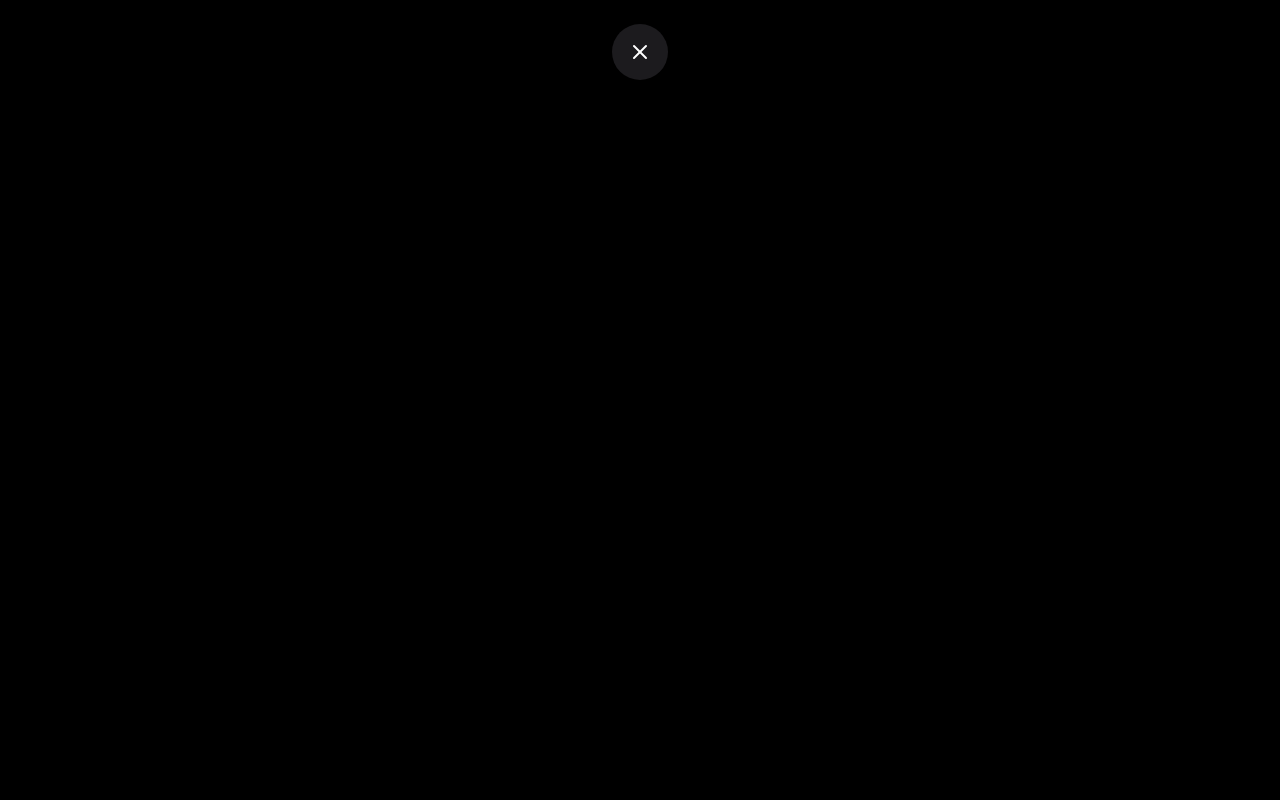
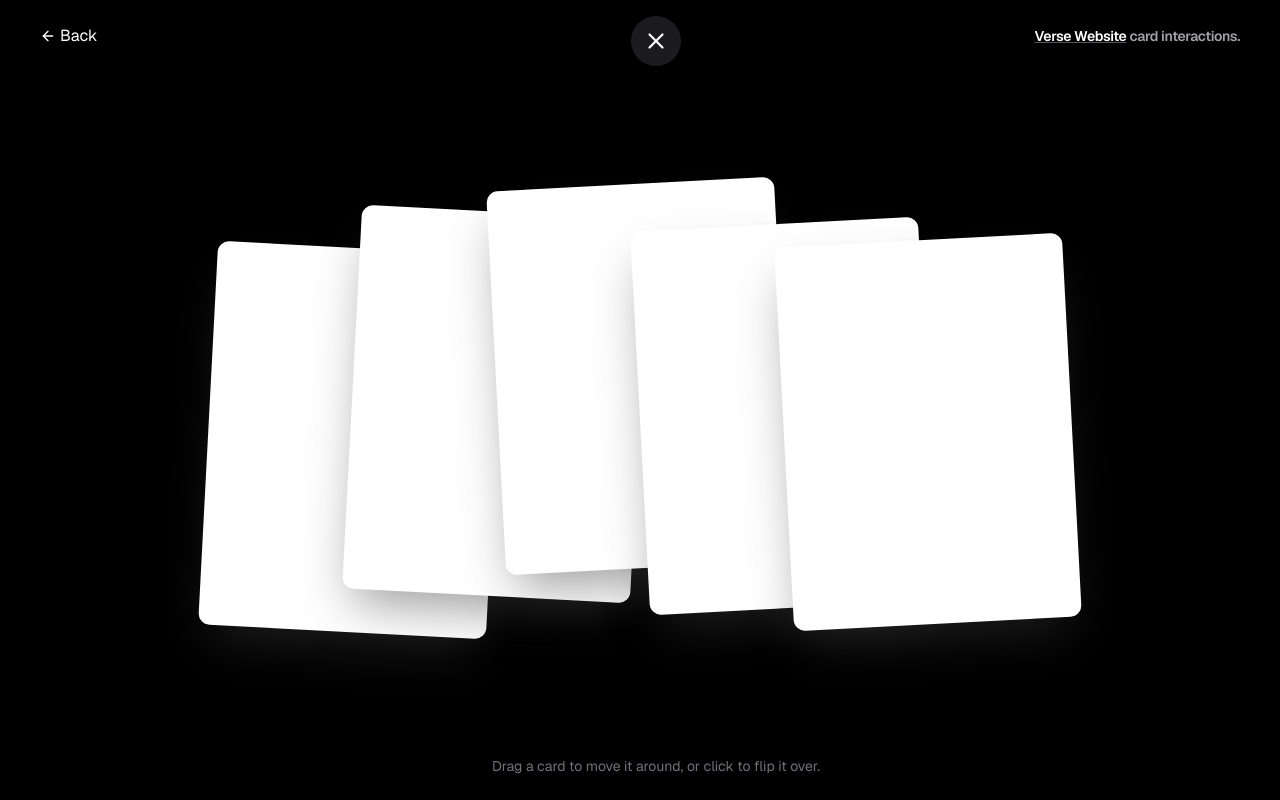
Before and after one commit to Jeff-Maina/lab, a Next.js app: page /projects/verse_website_card_interaction in a window 1280 px wide. Both pictures are taken after a click on the button 640 px from the left and 400 px from the top of the page. Built offline with nearby package versions, Linux system fonts and the light colour scheme.

Commit message:
Add cards

```diff
--- /dev/null
+++ b/src/app/projects/verse_website_card_interaction/comps/ProjectCard.tsx
@@ -0,0 +1,94 @@
+import { FC } from "react";
+import { ProjectCardProps } from "./interfaces";
+
+const ProjectsList = ["Craft", "Lab", "Things", "Thoughts", "Notes"];
+
+export const CraftProjectCard: FC<ProjectCardProps> = ({
+  index,
+  updateActiveProjectIndex,
+  activeProjectIndex,
+  project,
+}) => {
+  return (
+    <div
+      style={{
+        zIndex: index * 10,
+      }}
+      className="w-72 h-96 bg-white rounded-[0.7rem] shadow-2xl shadow-[#3a3a3a]/50 absolute -translate-x-[100%] translate-y-10 rotate-[3deg]"
+    >
+      {/* <p>{project}</p> */}
+    </div>
+  );
+};
+
+export const LabProjectCard: FC<ProjectCardProps> = ({
+  index,
+  updateActiveProjectIndex,
+  activeProjectIndex,
+  project,
+}) => {
+  return (
+    <div
+      style={{
+        zIndex: index * 10,
+      }}
+      className="w-72 h-96 bg-white rounded-[0.7rem] shadow-2xl shadow-[#3a3a3a]/50 absolute -translate-x-[50%] translate-y-1 rotate-[3deg]"
+    >
+      {/* <p>{project}</p> */}
+    </div>
+  );
+};
+
+export const ThingsProjectCard: FC<ProjectCardProps> = ({
+  index,
+  updateActiveProjectIndex,
+  activeProjectIndex,
+  project,
+}) => {
+  return (
+    <div
+      style={{
+        zIndex: index * 10,
+      }}
+      className="w-72 h-96 bg-white rounded-[0.7rem] shadow-2xl shadow-[#3a3a3a]/50 absolute -translate-x-[0%] -translate-y-6 -rotate-[3deg]"
+    >
+      {/* <p>{project}</p> */}
+    </div>
+  );
+};
+
+export const ThoughtsProjectCard: FC<ProjectCardProps> = ({
+  index,
+  updateActiveProjectIndex,
+  activeProjectIndex,
+  project,
+}) => {
+  return (
+    <div
+      style={{
+        zIndex: index * 10,
+      }}
+      className="w-72 h-96 bg-white rounded-[0.7rem] shadow-2xl shadow-[#3a3a3a]/50 absolute translate-x-[50%] translate-y-4 -rotate-[3deg]"
+    >
+      {/* <p>{project}</p> */}
+    </div>
+  );
+};
+
+export const NotesProjectCard: FC<ProjectCardProps> = ({
+  index,
+  updateActiveProjectIndex,
+  activeProjectIndex,
+  project,
+}) => {
+  return (
+    <div
+      style={{
+        zIndex: index * 10,
+      }}
+      className="w-72 h-96 bg-white rounded-[0.7rem] shadow-2xl shadow-[#3a3a3a]/50 absolute translate-x-[100%] -rotate-[3deg] translate-y-8"
+    >
+      {/* <p>{project}</p> */}
+    </div>
+  );
+};
--- a/src/app/projects/verse_website_card_interaction/comps/Projects.tsx
+++ b/src/app/projects/verse_website_card_interaction/comps/Projects.tsx
@@ -1,19 +1,51 @@
+"use client";
 import { FC } from "react";
 import { ProjectProps } from "./interfaces";
-import { AnimatePresence } from "framer-motion";
+import { AnimatePresence, motion } from "framer-motion";
 import { X } from "lucide-react";
+import {
+  ProjectsVariants,
+  closeButtonVariants,
+  textVariants,
+} from "./variants";
+import ProjectsList from "./ProjectsList";
 
 const Projects: FC<ProjectProps> = ({ areProjectsOpen, closeProjects }) => {
   return (
     <AnimatePresence mode="wait">
       {areProjectsOpen && (
-        <div className="fixed z-50 inset-0 w-full h-screen bg-black p-6">
-          <div className="w-full flex justify-center">
-            <button className="bg-[#1c1b1e] rounded-full size-14 grid place-items-center">
-              <X stroke="#fff" />
-            </button>
+        <motion.div
+          variants={ProjectsVariants}
+          initial="initial"
+          animate="active"
+          exit="inactive"
+          className="fixed z-50 inset-0 w-full h-screen p-4"
+        >
+          <div className="w-full flex justify-center absolute top-0 p-4">
+            <motion.button
+              variants={closeButtonVariants}
+              initial="initial"
+              animate="active"
+              exit="inactive"
+              onClick={closeProjects}
+              className="bg-[#1c1b1e] rounded-full p-3 grid place-items-center"
+            >
+              <X stroke="#fff" size={26} />
+            </motion.button>
           </div>
-        </div>
+          <ProjectsList />
+          <motion.div
+            variants={textVariants}
+            initial="initial"
+            animate="active"
+            exit="inactive"
+            className="text-center absolute bottom-0 flex justify-center w-full pointer-events-none p-6"
+          >
+            <p className="select-none text-sm text-zinc-500">
+              Drag a card to move it around, or click to flip it over.
+            </p>
+          </motion.div>
+        </motion.div>
       )}
     </AnimatePresence>
   );
--- /dev/null
+++ b/src/app/projects/verse_website_card_interaction/comps/ProjectsList.tsx
@@ -0,0 +1,50 @@
+import { FC, useState } from "react";
+import {
+  CraftProjectCard,
+  LabProjectCard,
+  NotesProjectCard,
+  ThingsProjectCard,
+  ThoughtsProjectCard,
+} from "./ProjectCard";
+
+const ProjectsList: FC = () => {
+  const [activeProjectIndex, setActiveProjectIndex] = useState(1000);
+  const updateActiveProjectIndex = (index: number) =>
+    setActiveProjectIndex(index);
+  return (
+    <div className="w-full h-full flex items-center justify-center relative">
+      <CraftProjectCard
+        updateActiveProjectIndex={updateActiveProjectIndex}
+        index={0}
+        project="Craft"
+        activeProjectIndex={activeProjectIndex}
+      />
+      <LabProjectCard
+        updateActiveProjectIndex={updateActiveProjectIndex}
+        index={1}
+        project="Lab"
+        activeProjectIndex={activeProjectIndex}
+      />
+      <ThingsProjectCard
+        updateActiveProjectIndex={updateActiveProjectIndex}
+        index={2}
+        project="Things"
+        activeProjectIndex={activeProjectIndex}
+      />
+      <ThoughtsProjectCard
+        updateActiveProjectIndex={updateActiveProjectIndex}
+        index={3}
+        project="Thoughts"
+        activeProjectIndex={activeProjectIndex}
+      />
+      <NotesProjectCard
+        updateActiveProjectIndex={updateActiveProjectIndex}
+        index={4}
+        project="Notes"
+        activeProjectIndex={activeProjectIndex}
+      />
+    </div>
+  );
+};
+
+export default ProjectsList;
--- a/src/app/projects/verse_website_card_interaction/comps/interfaces.ts
+++ b/src/app/projects/verse_website_card_interaction/comps/interfaces.ts
@@ -6,6 +6,13 @@ interface ProjectProps {
     closeProjects: () => void;
 }
 
+interface ProjectCardProps {
+    project: string,
+    activeProjectIndex: number,
+    updateActiveProjectIndex: (index: number) => void,
+    index: number,
+}
+
 export type {
-    ButtonProps,ProjectProps
+    ButtonProps, ProjectProps, ProjectCardProps
 }
--- /dev/null
+++ b/src/app/projects/verse_website_card_interaction/comps/variants.ts
@@ -0,0 +1,53 @@
+export const ProjectsVariants = {
+    initial: {
+        opacity: 0,
+        y: 0,
+    },
+    active: {
+        opacity: 1,
+        y: 0,
+        transition: {
+            duration: 0
+        }
+    },
+    inactive: {
+        opacity: 0,
+        y: -20,
+        transition: {
+            delay: 0.2,
+            duration: 0.2
+        }
+    }
+}
+
+export const closeButtonVariants = {
+    initial: {
+        y: "-150%"
+    },
+    active: {
+        y: "0%",
+        transition: {
+            delay: 0.4,
+            duration: 0.3
+        }
+    },
+    inacitve: {
+        y: "0%",
+    }
+}
+
+export const textVariants = {
+    initial: {
+        y: "150%"
+    },
+    active: {
+        y: "0%",
+        transition: {
+            delay: 0.4,
+            duration: 0.3
+        }
+    },
+    inacitve: {
+        y: "0%",
+    }
+}
```
